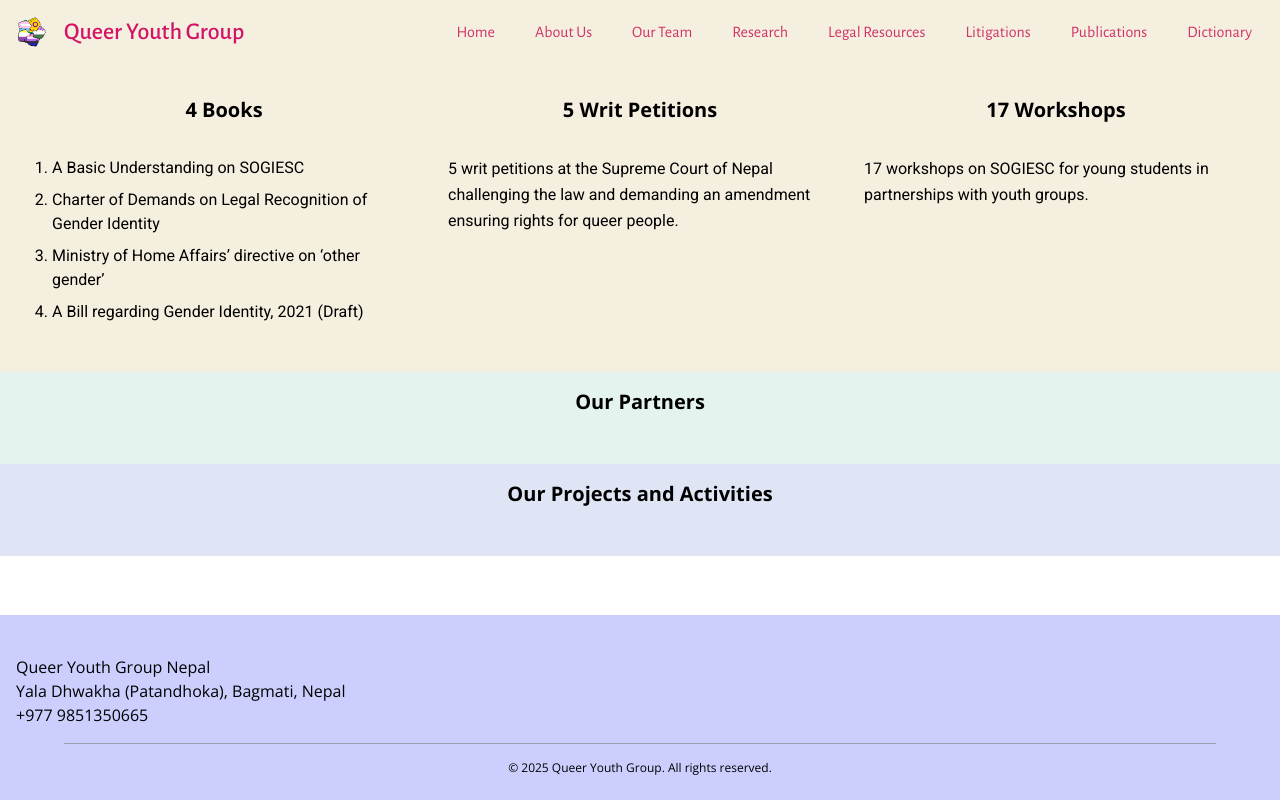
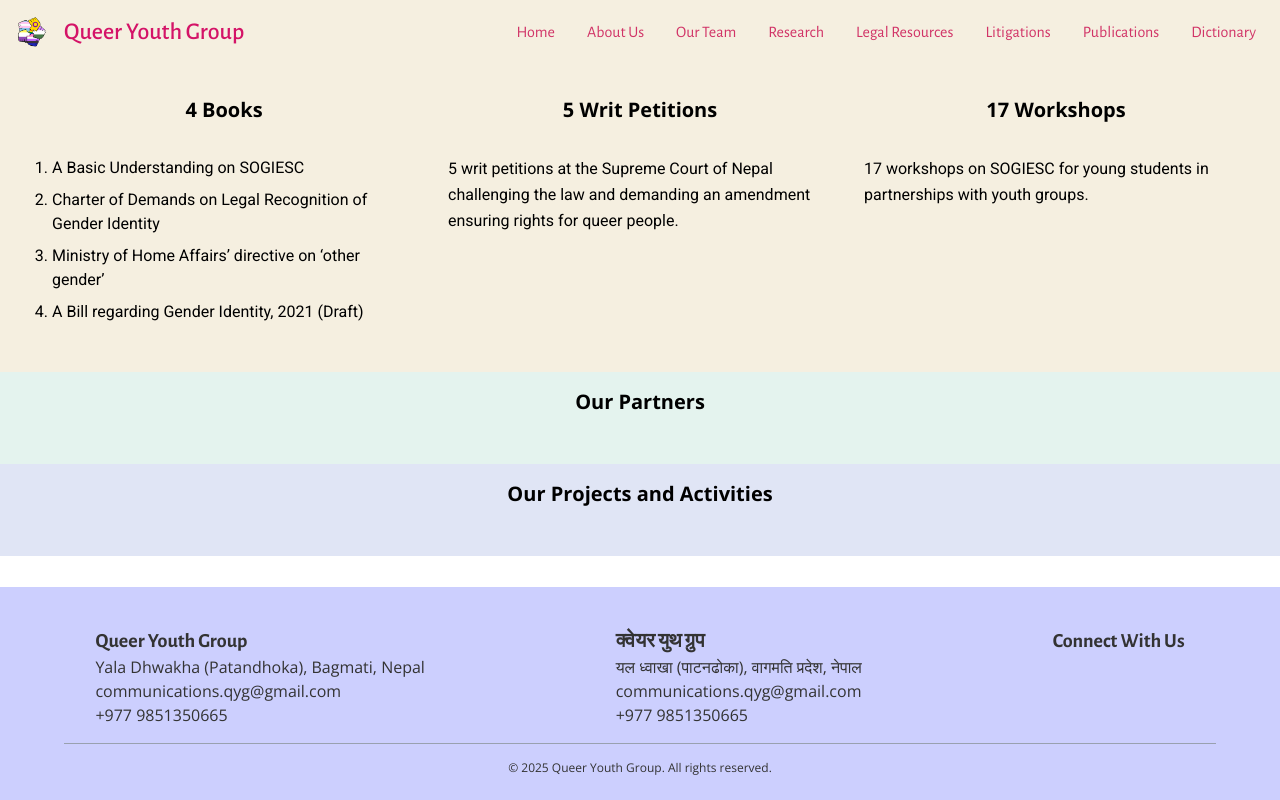
Before and after one commit to shakyasimha/queeryouthgroup, a Next.js app: page / in a window 1280 px wide. Built offline with nearby package versions, Linux system fonts and the light colour scheme; a web font is replaced by a local one.

Commit message:
still working on footer lmao

```diff
--- a/src/app/about/page.tsx
+++ b/src/app/about/page.tsx
@@ -0,0 +1,7 @@
+export default function Page() {
+    return(
+        <div className="flex flex-grow ">
+
+        </div>
+    )
+}
--- a/src/components/Footer/index.tsx
+++ b/src/components/Footer/index.tsx
@@ -1,24 +1,66 @@
 import Link from "next/link";
-import { openSans } from "@/ui/fonts";
+import { openSans, alegreyaSans } from "@/ui/fonts";
 
 export default function Footer() {
     return (
-        <footer className={`${openSans.className} text-black bg-[#cccffe] py-6`}>
-            {/* Location and contact */}
+        <footer className={`${openSans.className} text-[#333] bg-[#cccffe] py-6`}>
+            <div className="flex flex-row">
+                {/* Communication Links in English */}
                 <div className="max-w-screen-xl mx-auto px-4 py-4 flex flex-col justify-between">
-                <div>Queer Youth Group Nepal</div>
+                    <div className={`${alegreyaSans.className} font-bold text-[#333] text-xl`}>Queer Youth Group</div>
 
                     {/* Office physical address link */}
                     <Link
                         key="location"
                         href="https://maps.app.goo.gl/6apehbLTBEmZGDva8"
+                        className="hover:text-[#333]/80 transition duration-400"
                     >
                         Yala Dhwakha (Patandhoka), Bagmati, Nepal
                     </Link>
 
-                <div>+977 9851350665 </div>
+                    {/* Email address */}
+                    <Link
+                        key="email"
+                        href="mailto:communications.qyg@gmail.com"
+                        className="hover:text-[#333]/80 transition duration-400"
+                    >
+                        communications.qyg@gmail.com
+                    </Link>
+
+                    <div>+977 9851350665</div>
                 </div>
 
+                {/* In Nepali */}
+                <div className="max-w-screen-xl mx-auto px-4 py-4 flex flex-col justify-between">
+                    <div className={`${alegreyaSans.className} font-bold text-[#333] text-xl`}>क्वेयर युथ ग्रुप</div>
+
+                    {/* Office physical address link */}
+                    <Link
+                        key="location"
+                        href="https://maps.app.goo.gl/6apehbLTBEmZGDva8"
+                        className="hover:text-[#333]/80 transition duration-400"
+                    >
+                        यल ध्वाखा (पाटनढोका), वागमति प्रदेश, नेपाल
+                    </Link>
+
+                    {/* Email address */}
+                    <Link
+                        key="email"
+                        href="mailto:communications.qyg@gmail.com"
+                        className="hover:text-[#333]/80 transition duration-400"
+                    >
+                        communications.qyg@gmail.com
+                    </Link>
+
+                    <div>+977 9851350665</div>
+                </div>
+
+                {/* Social Media Links */}
+                <div className="max-w-screen-xl mx-auto px-4 py-4 flex flex-col justify-between">
+                    <div className={`${alegreyaSans.className} font-bold text-[#333] text-xl`}>Connect With Us</div>
+
+                </div>
+            </div>
             {/* Divider line */}
             <div className="mx-auto w-[90%] h-[1px] bg-gray-400"></div>
 
--- a/src/components/Navbar/nav-links.tsx
+++ b/src/components/Navbar/nav-links.tsx
@@ -49,7 +49,7 @@ export default function NavLinks({ className }: any) {
                 <li key={link.name}>
                 <Link
                     href={link.href}
-                    className={`flex items-center px-3 py-2 text-[#d13467] hover:text-[#264564]`}
+                    className={`flex items-center px-2 py-2 text-[#d13467] rounded-md transition duration-300 ease-in-out hover:bg-[#d13467] hover:text-white`}
                 >
                     <p className="hidden md:block">{link.name}</p>
                 </Link>
```
Lines whose indentation alone changed are shown as unchanged.
